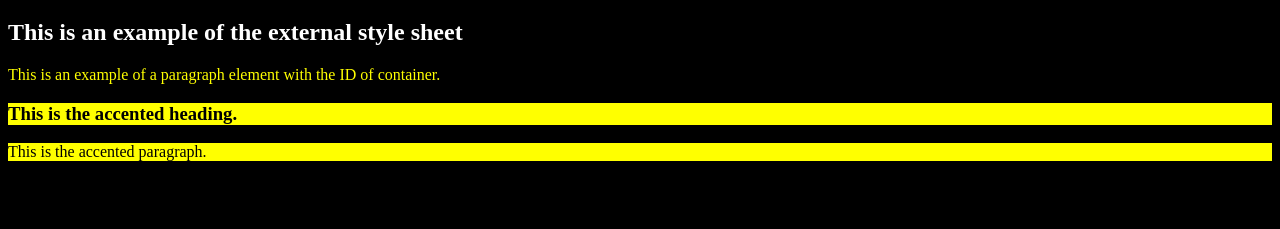
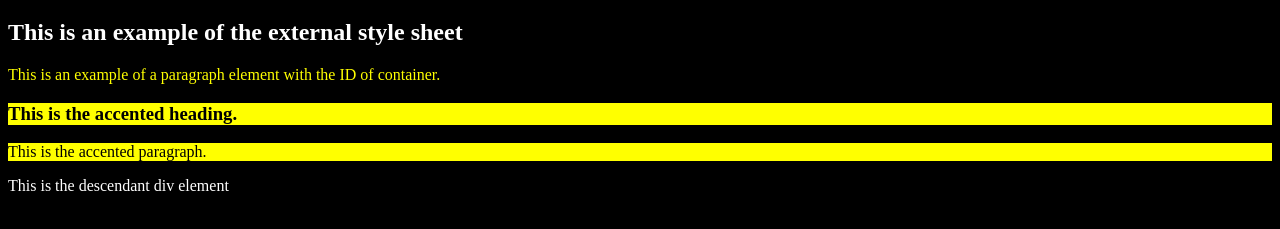
Before and after one commit to hardingrichard/fullstack-refresh, a plain HTML site: page module4/index.html in a window 1280 px wide. Shown: the part 87-316 px from the top of the page. Drawn offline with Linux system fonts and the light colour scheme.

Commit message:
Add example of descendant selector styling

```diff
--- a/module4/css/styles.css
+++ b/module4/css/styles.css
@@ -14,3 +14,7 @@ h1 {
 .accent {
     background-color: yellow;
 }
+
+body main div {
+    color: white;
+}
--- a/module4/index.html
+++ b/module4/index.html
@@ -36,6 +36,8 @@
 
             <p class="accent">This is the accented paragraph.</p>
 
+            <div>This is the descendant div element</div>
+
         </main>
 
         <footer></footer>
```
